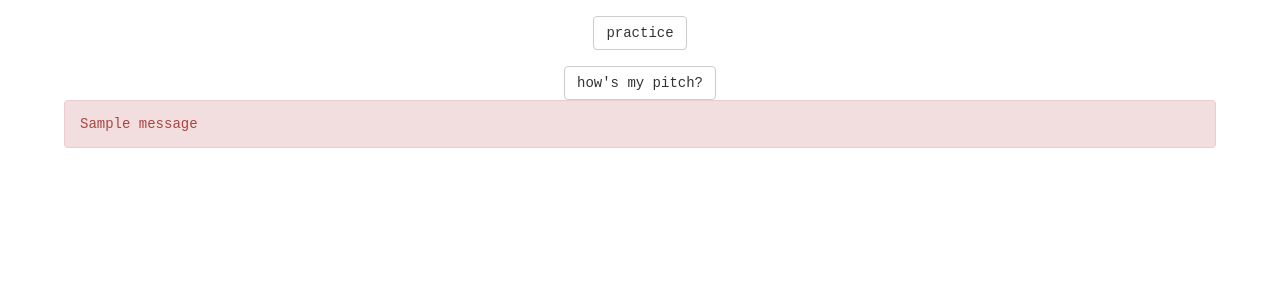
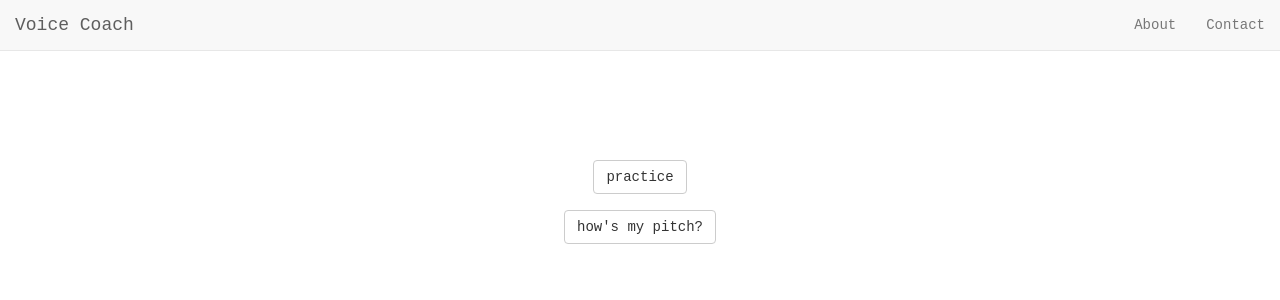
Before and after one commit to iamzgupit/voicecoach, a Flask app: page / in a window 1280 px wide. Shown: the top 300 px of the page. Run offline with Flask 2, Linux system fonts and the light colour scheme; one stand-in notice (Sample message) is shown; some libraries are stand-ins or nearby versions.

Commit message:
added nav bar

```diff
--- a/templates/base.html
+++ b/templates/base.html
@@ -4,12 +4,40 @@
    <head>
     <title>{% block title %}{% endblock %}</title>
 <link rel="stylesheet" href="https://maxcdn.bootstrapcdn.com/bootstrap/3.3.5/css/bootstrap.min.css">
+ <script src="https://maxcdn.bootstrapcdn.com/bootstrap/3.3.4/js/bootstrap.min.js">
+</script>
 <link rel="stylesheet" type="text/css" href="../static/styles.css">
    </head>
    <body>
     {% block content %}{% endblock %}
+</div>
+    <nav id="mainNav" class="navbar navbar-default navbar-fixed-top">
+        <div class="container-fluid">
+            <!-- Brand and toggle get grouped for better mobile display -->
+            <div class="navbar-header">
+                <button type="button" class="navbar-toggle collapsed" data-toggle="collapse" data-target="#bs-example-navbar-collapse-1">
+                    <span class="sr-only">Toggle navigation</span>
+                    <span class="icon-bar"></span>
+                    <span class="icon-bar"></span>
+                    <span class="icon-bar"></span>
+                </button>
+                <a class="navbar-brand page-scroll" href="/">Voice Coach</a>
+            </div>
+            <!-- Collect the nav links, forms, and other content for toggling -->
+            <div class="collapse navbar-collapse" id="bs-example-navbar-collapse-1">
+                <ul class="nav navbar-nav navbar-right">
+                    <li>
+                        <a class="page-scroll" href="#about">About</a>
+                    </li>
+                    <li>
+                        <a class="page-scroll" href="#contact">Contact</a>
+                    </li>
+                </ul>
+            </div>
+            <!-- /.navbar-collapse -->
+        </div>
+        <!-- /.container-fluid -->
+    </nav>
 <script src="https://code.jquery.com/jquery-2.1.4.min.js"></script>
- <script src="https://maxcdn.bootstrapcdn.com/bootstrap/3.3.4/js/bootstrap.min.js">
-</script>
    </body>
 </html>
--- a/templates/home.html
+++ b/templates/home.html
@@ -6,6 +6,16 @@ voicecoach
 
 {% block content %}
 <!-- button to practice using a routine -->
+<div id="extending">
+    {% for flash in get_flashed_messages() %}
+      <div class="alert alert-danger" style="width:90%; margin:0 auto;">{{ flash }}</div>
+    {% endfor %}
+</br>
+</br>
+</br>
+</br>
+</br>
+</br>
 </br>
 <div class="text-center">
 <form action="/practice_selection">
@@ -17,9 +27,12 @@ voicecoach
     <input class="btn btn-default" id="button1" type="submit" value="how's my pitch?">
 </form>
 </div>
-<div id="extending">
-    {% for flash in get_flashed_messages() %}
-      <div class="alert alert-danger" style="width:90%; margin:0 auto;">{{ flash }}</div>
-    {% endfor %}
-</div>
+</br>
+</br>
+</br>
+</br>
+</br>
+</br>
+</br>
+
 {% endblock %}
--- a/templates/tuner.html
+++ b/templates/tuner.html
@@ -6,7 +6,11 @@ voicecoach
 {% endblock %}
 
 {% block content %}
-
+</br>
+</br>
+</br>
+</br>
+</br>
       <div id="level_buttons">
          <p>
             <button id="easy-button">easy</button>
```
Also changed, not shown: templates/practice_selection.html (+13 -1 lines), templates/routine_builder.html (+6 -2 lines).
